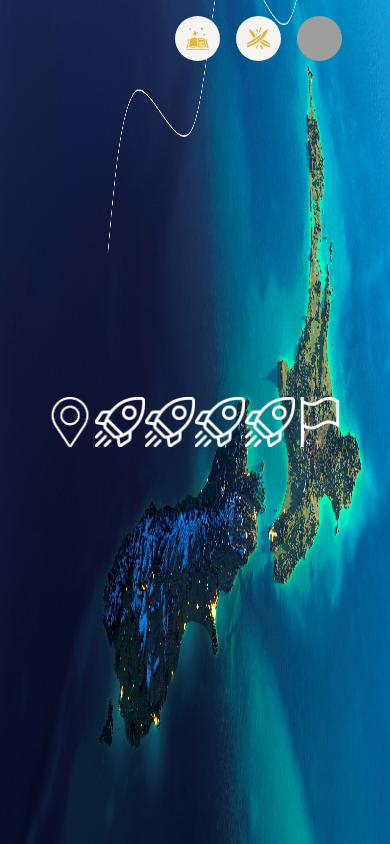
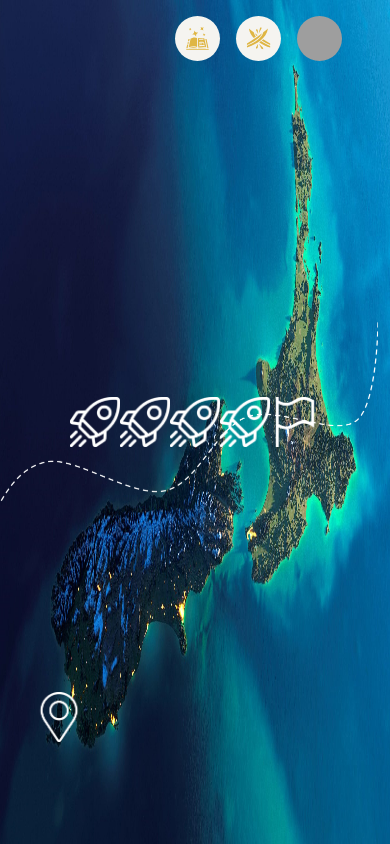
Before and after one commit to Bobsters6666/SpaceZoo, a Next.js app: page /nz in a window 390 px wide. Built offline with nearby package versions, Linux system fonts and the light colour scheme; grey boxes are pictures that could not be loaded.

Commit message:
reposition NZ image amd add new path

```diff
--- a/src/app/nz/nz.module.css
+++ b/src/app/nz/nz.module.css
@@ -6,29 +6,31 @@
 }
 
 .path {
-  width: 55vw;
+  width: 60vw;
   position: absolute;
-  top: 55%;
-  left: 55%;
+  top: 50%;
+  left: 47%;
   transform: translate(-50%, -50%);
 }
 
 .start {
   width: 50px;
+  position: absolute;
+  top: 85%;
+  left: 15%;
+  transform: translate(-50%, -50%);
 }
 
 .shuttle {
   width: 50px;
 }
-@media (max-width: 768px) {
-  /* Adjust styles for smaller screens */
-  .path {
-    height: 50%;
-    top: 5%;
-    right: 5%;
-  }
-}
 
 .finish {
   width: 50px;
 }
+
+@media (max-width: 768px) {
+  .path {
+    width: 70vh;
+  }
+}
```
Also changed, not shown: public/nz.jpg, public/path.png.
